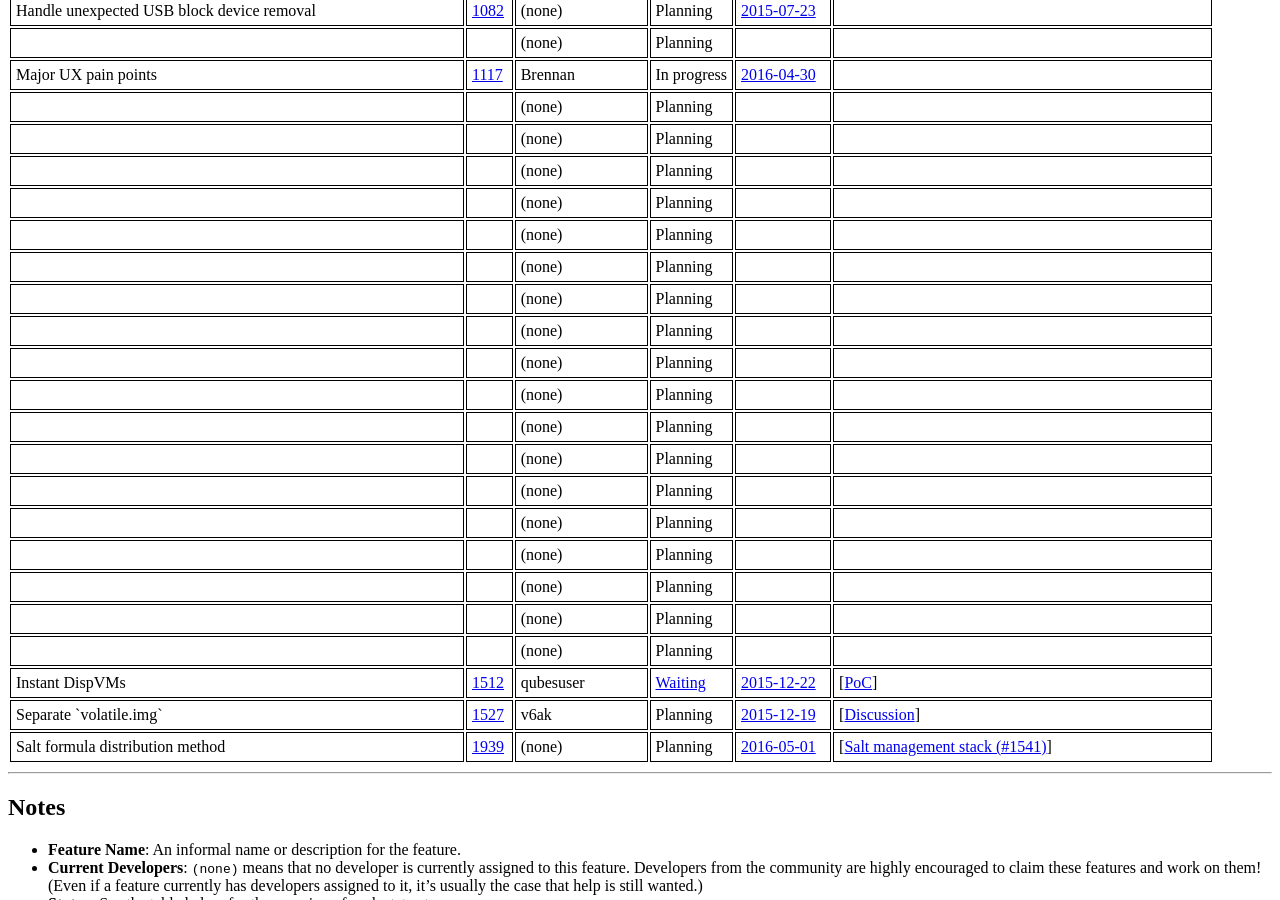
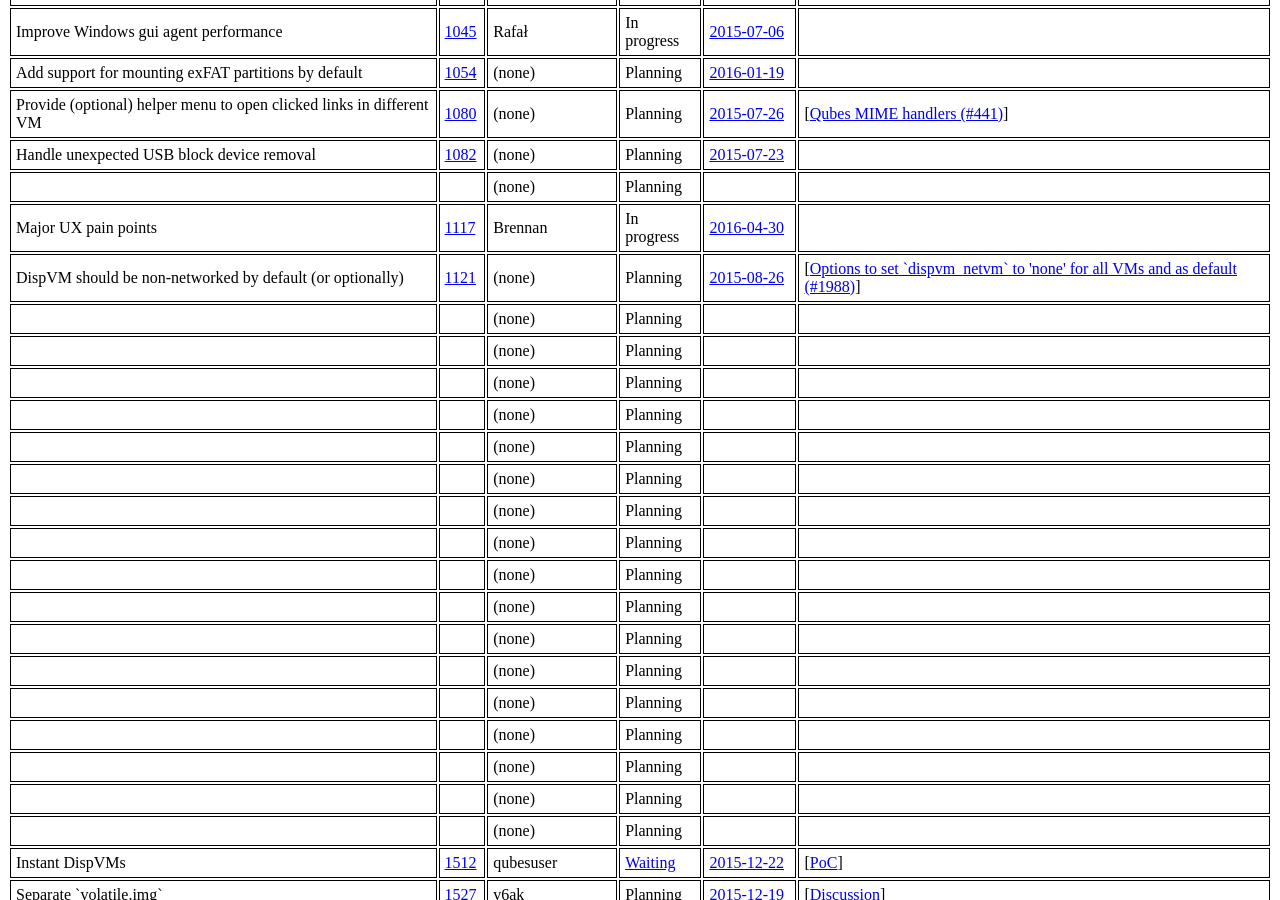
Before and after one commit to QubesOS/qubes-issues, a Jekyll site: the page built from index.md, in a window 1280 px wide and 900 px high, scrolled down 1336 px. Built offline with Jekyll 4.4.1, drawn with Linux system fonts in a browser that asks for light colours.

Commit message:
Track #1121

```diff
--- a/_data/features.yml
+++ b/_data/features.yml
@@ -602,18 +602,18 @@
   - desc   :
     url    :
 
-- name   :
-  issue  :
+- name   : DispVM should be non-networked by default (or optionally)
+  issue  : 1121
   devs   :
   status :
-    code   :
+    code   : Planning
     url    :
   updated:
-    date   :
-    url    :
+    date   : 2015-08-26
+    url    : https://github.com/QubesOS/qubes-issues/issues/1121#issuecomment-135157416
   info   :
-  - desc   :
-    url    :
+  - desc   : Options to set `dispvm_netvm` to 'none' for all VMs and as default (#1988)
+    url    : https://github.com/QubesOS/qubes-issues/issues/1988
   - desc   :
     url    :
 
```
